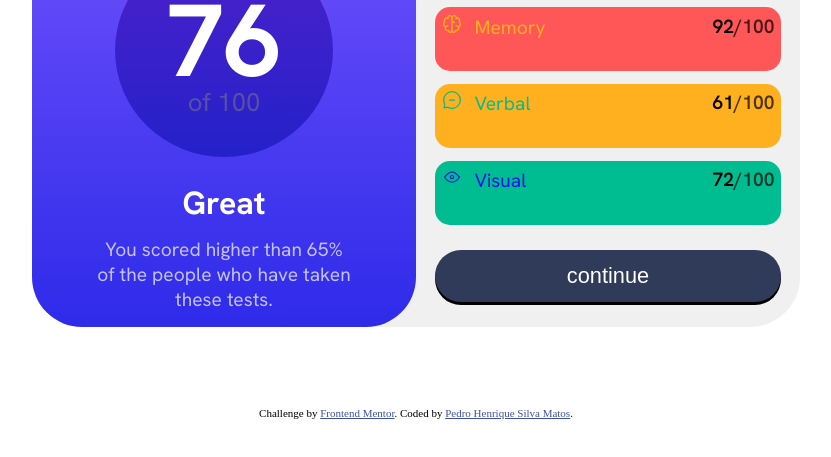
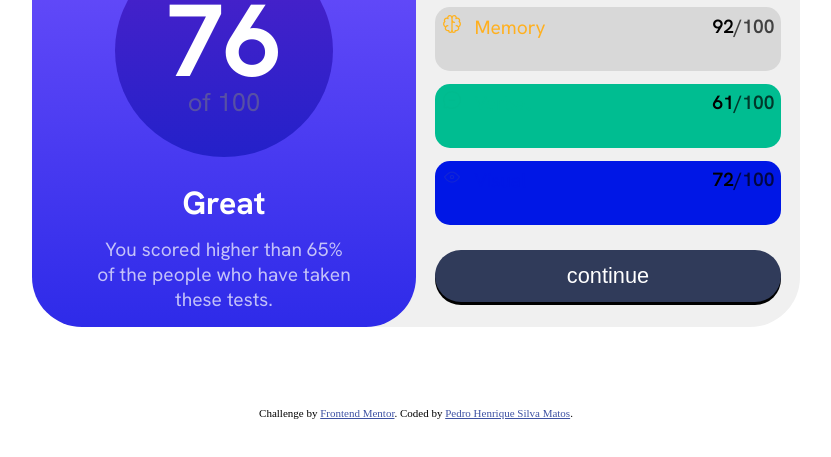
Before and after one commit to pedrodabahia/results-summary-component-main, a plain HTML site: page index.html in a window 1280 px wide. Shown: the part 239-696 px from the top of the page, without its empty margins (224-1055 px from the left). Drawn offline with Linux system fonts and the light colour scheme.

Commit message:
Update style.css

```diff
--- a/style.css
+++ b/style.css
@@ -93,10 +93,9 @@ body{
     border-radius: 15px;
 }
 .informations div:nth-child(2){background-color:hsl(0, 100%, 67%);}
-.informations div:nth-child(3){background-color:hsl(0, 100%, 67%);}
-.informations div:nth-child(4){background-color:hsl(39, 100%, 56%);}
-.informations div:nth-child(5){background-color:hsl(166, 100%, 37%);}
-.informations div:nth-child(6){background-color:hsl(234, 100%, 45%);}
+.informations div:nth-child(3){background-color:hsl(39, 100%, 56%));}
+.informations div:nth-child(4){background-color:hsl(166, 100%, 37%);}
+.informations div:nth-child(5){background-color:hsl(234, 100%, 45%);}
 
 
 .informations div:hover{
```
